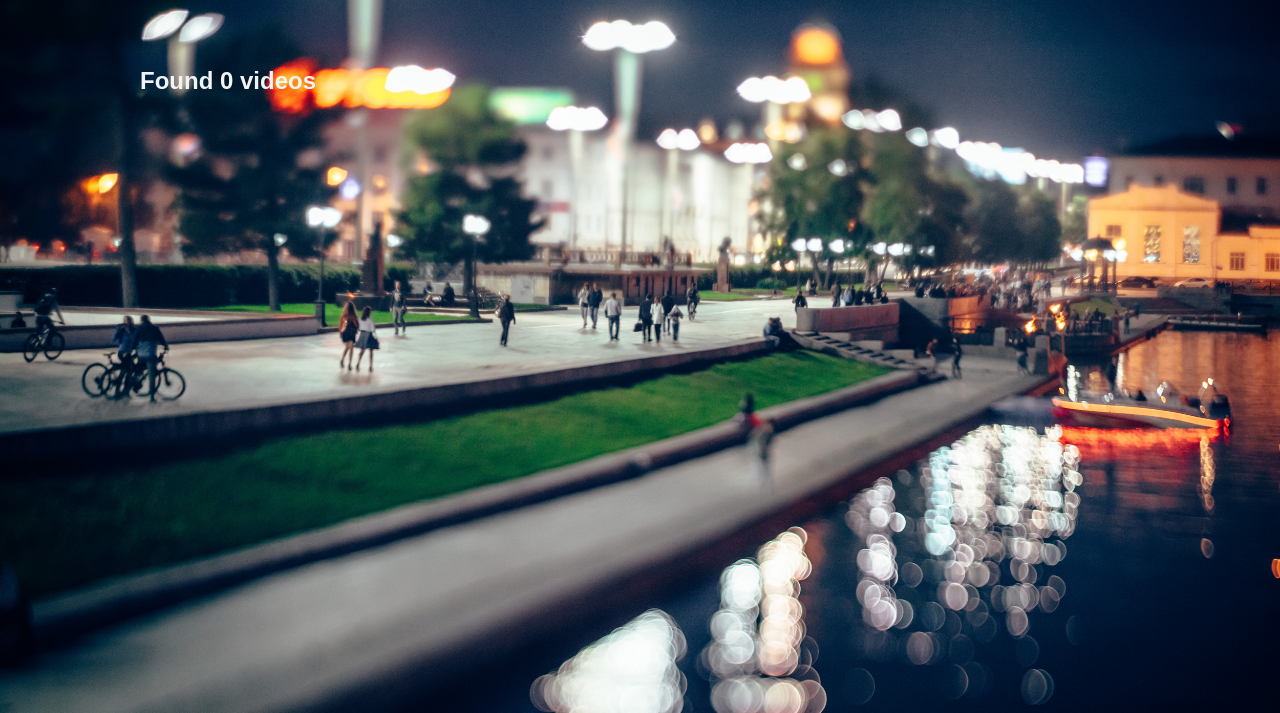
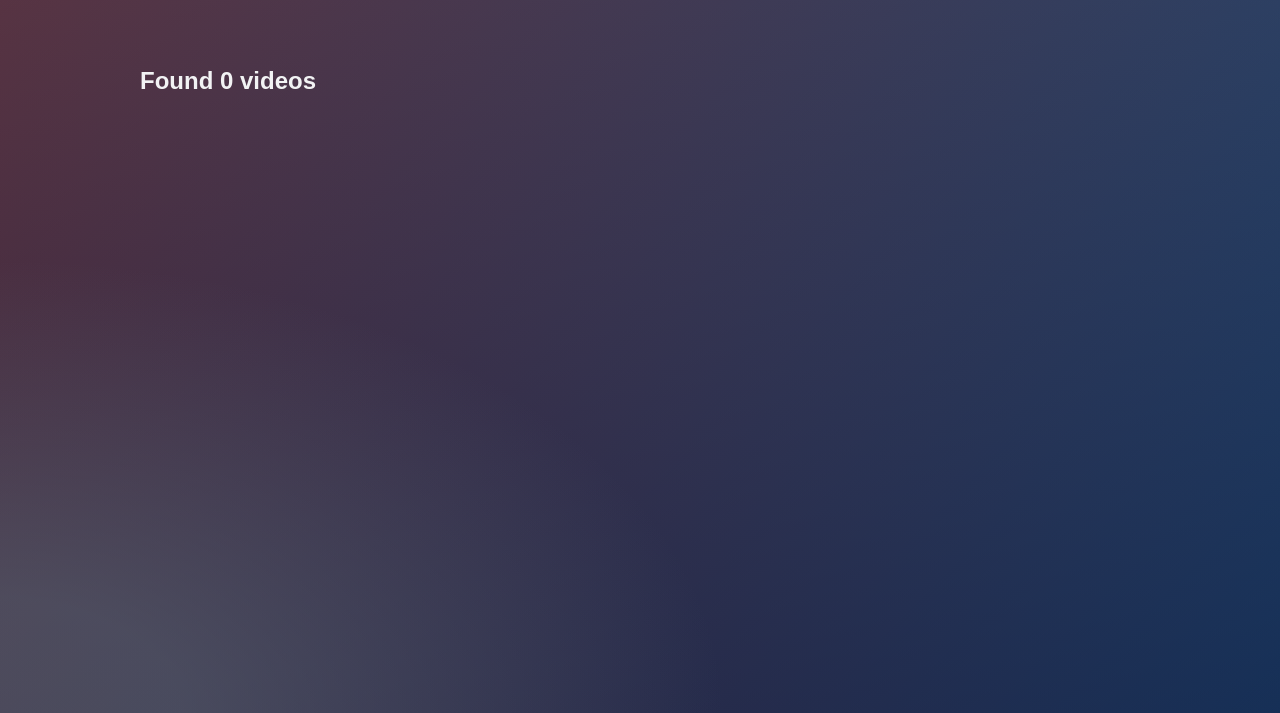
Before and after one commit to Marina-Miranovich/s3-react, a React app: page / in a window 1280 px wide. Shown: the part 87-800 px from the top of the page. Built offline with nearby package versions, Linux system fonts and the light colour scheme.

Commit message:
fix styles

```diff
--- a/src/components/App/App.css
+++ b/src/components/App/App.css
@@ -1,7 +1,12 @@
 .App {
   min-height: 100vh;
-  background-image: url('ekb-2.jpg');
-  background-size: cover;
+  /* background gradient from Taylor Vowell pen https://codepen.io/taylorvowell/pen/BkxbC */
+  background: #092756;
+  background: -moz-radial-gradient(0% 100%, ellipse cover, rgba(104,128,138,.4) 10%,rgba(138,114,76,0) 40%),-moz-linear-gradient(top, rgba(57,173,219,.25) 0%, rgba(42,60,87,.4) 100%), -moz-linear-gradient(-45deg, #670d10 0%, #092756 100%);
+  background: -webkit-radial-gradient(0% 100%, ellipse cover, rgba(104,128,138,.4) 10%,rgba(138,114,76,0) 40%), -webkit-linear-gradient(top, rgba(57,173,219,.25) 0%,rgba(42,60,87,.4) 100%), -webkit-linear-gradient(-45deg, #670d10 0%,#092756 100%);
+  background: -o-radial-gradient(0% 100%, ellipse cover, rgba(104,128,138,.4) 10%,rgba(138,114,76,0) 40%), -o-linear-gradient(top, rgba(57,173,219,.25) 0%,rgba(42,60,87,.4) 100%), -o-linear-gradient(-45deg, #670d10 0%,#092756 100%);
+  background: -ms-radial-gradient(0% 100%, ellipse cover, rgba(104,128,138,.4) 10%,rgba(138,114,76,0) 40%), -ms-linear-gradient(top, rgba(57,173,219,.25) 0%,rgba(42,60,87,.4) 100%), -ms-linear-gradient(-45deg, #670d10 0%,#092756 100%);
+  background: -webkit-radial-gradient(0% 100%, ellipse cover, rgba(104,128,138,.4) 10%,rgba(138,114,76,0) 40%), linear-gradient(to bottom, rgba(57,173,219,.25) 0%,rgba(42,60,87,.4) 100%), linear-gradient(135deg, #670d10 0%,#092756 100%);
 }
 .App-header {
   display: flex;
--- a/src/components/Results/Results.css
+++ b/src/components/Results/Results.css
@@ -24,6 +24,8 @@
   margin: 0;
   padding: 10px;
   overflow: hidden;
+  font-weight: normal;
+  font-size: 16px;
   background: #131516;
   color: #f2f3f4;
 }
```
Also changed, not shown: src/components/App/ekb-2.jpg (deleted).
